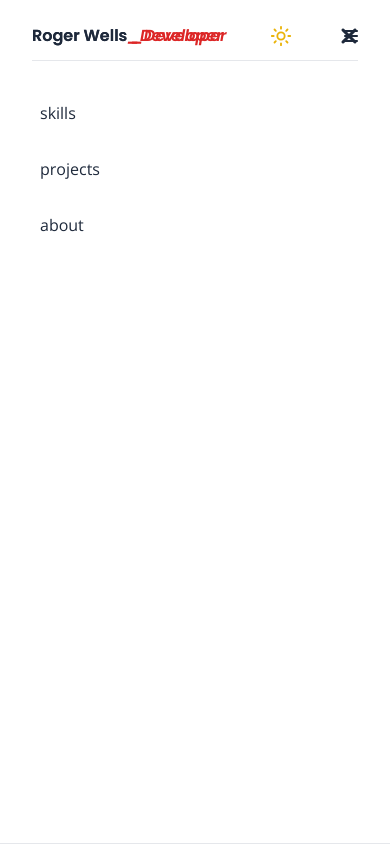
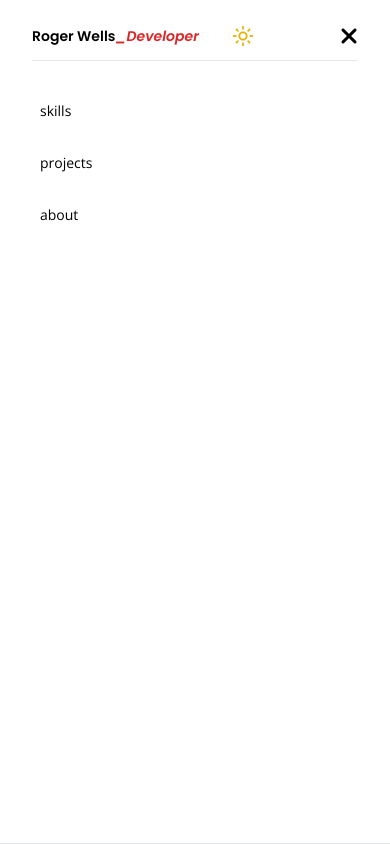
Before and after one commit to rsw359/svelteProfile, a SvelteKit app: page / in a window 390 px wide. Both pictures are taken after a click on the button 351 px from the left and 36 px from the top of the page. Shown: the top 844 px of the page. Built offline with nearby package versions, Linux system fonts and the light colour scheme; some icons are missing.

Commit message:
fixed z-index conflicts

```diff
--- a/src/components/About.svelte
+++ b/src/components/About.svelte
@@ -22,8 +22,8 @@
 <SectionWrapper id="about">
   <div class="p-4 mt-9">
     <div class="flex flex-col items-center justify-center text-center">
-      <img src={aboutPic} alt="" class="w-32 h-32 rounded-full border-2 z-20 {($theme === 'dark') ? 'border-white' : 'border-gray-600'}" />
-      <h1 class="text-3xl font-bold z-20 text-gray-800 mt-4">{$language === 'en' ? title.en : title.jp}</h1>
+      <img src={aboutPic} alt="" class="w-32 h-32 rounded-full border-2  {($theme === 'dark') ? 'border-white' : 'border-gray-600'}" />
+      <h1 class="text-3xl font-bold text-gray-800 mt-4">{$language === 'en' ? title.en : title.jp}</h1>
       <p class="sm:w-3/4 mt-4">
         {$language === 'en' ? about.en : about.jp}
       </p>
--- a/src/components/Header.svelte
+++ b/src/components/Header.svelte
@@ -28,7 +28,7 @@
 
  </script>
 
- <header class="relative z-50 flex flex-col">
+ <header class="relative flex flex-col">
     <div class="max-v-[1400] mx-auto w-full flex items-center pb-0 mb-0 justify-between p-4 py-6">
        <a href="/">
         <h1 class="font-semibold">Roger Wells <span class="{($theme === 'dark')?'text-black':'text-red-600'} italic">_Developer</span></h1>
--- a/src/components/Projects.svelte
+++ b/src/components/Projects.svelte
@@ -78,8 +78,8 @@ function closeModal(){
   <div class='flex flex-col items-center p-8 mt-9'>
     <!--content-->
     <div class="flex flex-col items-center text-center w-full mb-8">
-      <img src={skillsPic} alt="" class="w-32 h-32 rounded-full border-2 z-20 {($theme==='dark')?'border-white': 'border-gray-600'}" />
-      <h1 class="text-3xl font-bold z-20 text-gray-800 mt-4">{$language==='en'?title.en : title.jp}</h1>
+      <img src={skillsPic} alt="" class="w-32 h-32 rounded-full border-2 {($theme==='dark')?'border-white': 'border-gray-600'}" />
+      <h1 class="text-3xl font-bold text-gray-800 mt-4">{$language==='en'?title.en : title.jp}</h1>
       <p class="sm:w-3/4 mt-4">{$language==='en'?projectsText.en : projectsText.jp}</p>
     </div>
 
--- a/src/components/Skills.svelte
+++ b/src/components/Skills.svelte
@@ -23,8 +23,8 @@
 
   <div class="p-4 mt-9">
     <div class="flex flex-col items-center justify-center text-center">
-      <img src={skillsPic} alt="" class="w-32 h-32 rounded-full border-2 z-20 {($theme==='dark')?'border-white': 'border-gray-600'}" />
-      <h1 class="text-3xl font-bold z-20 text-gray-800 mt-4">{$language==='en'?title.en : title.jp}</h1>
+      <img src={skillsPic} alt="" class="w-32 h-32 rounded-full border-2 {($theme==='dark')?'border-white': 'border-gray-600'}" />
+      <h1 class="text-3xl font-bold text-gray-800 mt-4">{$language==='en'?title.en : title.jp}</h1>
       <p class="sm:w-3/4 mt-4">
         {$language ==='en' ? skills.en : skills.jp}
       </p>
--- a/src/routes/+layout.svelte
+++ b/src/routes/+layout.svelte
@@ -3,6 +3,7 @@
   import { openModal } from "../store";
   import { theme, language } from "../store";
   import DarkToggle from "../components/ui/DarkToggle.svelte";
+  import Language from "../components/ui/Language.svelte";
   import Header from "../components/Header.svelte";
 	import Footer from "../components/Footer.svelte";
 
@@ -39,11 +40,12 @@
 </script>
 
 {#if $openModal}
-  <div class="fixed top-0 left-0 z-50 flex flex-col w-screen h-screen gap-8 p-5 px-8 {($theme === 'dark') ? 'text-white' : 'text-base'} {($theme === 'dark') ? 'bg-slate-600': 'bg-white'} border-b md:hidden">
+  <div class="fixed top-0 left-0 z-50 flex flex-col w-screen h-screen gap-8 p-5 px-8 {($theme === 'dark') ? 'text-white' : 'text-black'} {($theme === 'dark') ? 'bg-slate-600': 'bg-white'} border-b md:hidden">
 
-     <div class="flex items-center justify-between gap-4 pb-2 border-b ">
+     <div class="flex items-center justify-between z-50 gap-4 pb-2 border-b ">
       <h1 class="font-semibold">Roger Wells<span class="{($theme === 'dark')?'text-black':'text-red-600'} italic">_Developer</span></h1>
       <DarkToggle/>
+      <Language/>
       <button class="border-none outline-none" on:click={()=> $openModal = false}>
         <i class="text-2xl fa-solid fa-xmark "></i>
       </button>
@@ -67,8 +69,8 @@
 
   </div>
 {/if}
-{#if y > outerHeight * .4}
-  <div class="fixed top-0 left-0 z-50 flex flex-col w-full px-0 fade-in {($theme === 'dark') ? 'text-white' : 'text-base'} {($theme === 'dark') ? 'bg-slate-600': 'bg-white'} ">
+{#if y > outerHeight }
+  <div class="fixed top-0 left-0 z-20 flex flex-col w-full px-0 fade-in {($openModal==='true')? "hidden":""}{($theme === 'dark') ? 'text-white' : 'text-base'} {($theme === 'dark') ? 'bg-slate-600': 'bg-white'} ">
     <Header/>
   </div>
 {/if}
```
